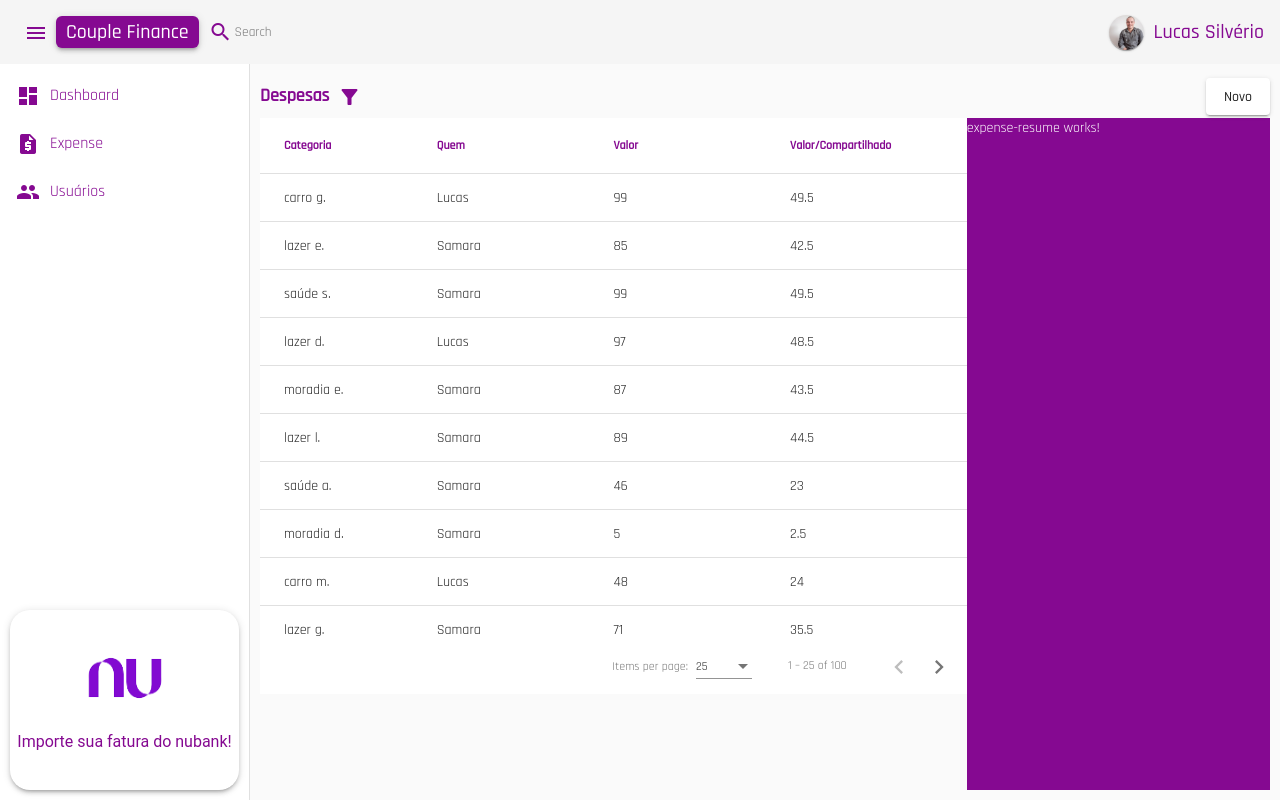
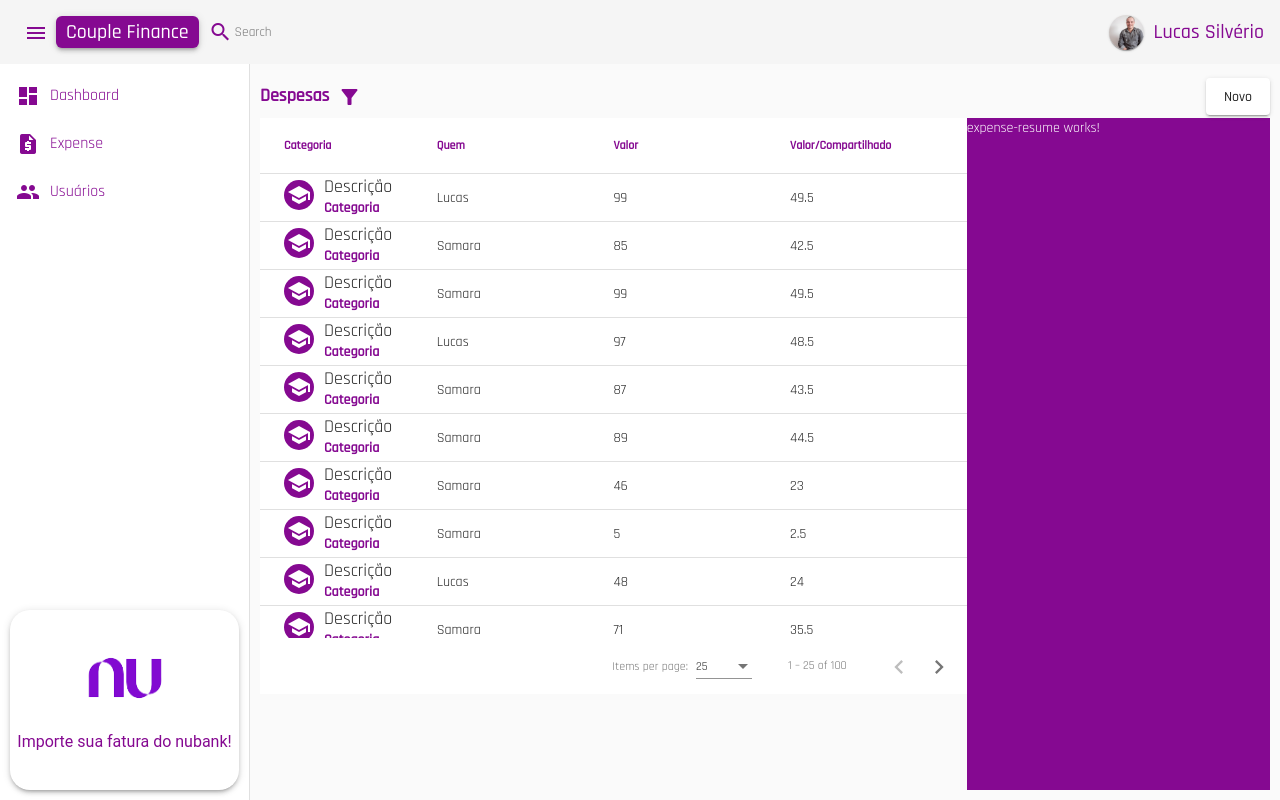
Before and after one commit to silverio27/CoupleFinance, an Angular app in the folder WebApp/: page /expense in a window 1280 px wide. Built offline with nearby package versions, Linux system fonts and the light colour scheme.

Commit message:
Componente de apresentação de categoria

```diff
--- a/WebApp/src/app/expense/components/expense-table/expense-table.component.html
+++ b/WebApp/src/app/expense/components/expense-table/expense-table.component.html
@@ -2,7 +2,7 @@
   <table mat-table [dataSource]="dataSource" matSort>
     <ng-container matColumnDef="category">
       <th mat-header-cell *matHeaderCellDef mat-sort-header>Categoria</th>
-      <td mat-cell *matCellDef="let row">{{row.category}}</td>
+      <td mat-cell *matCellDef="let row"><cf-category-presents></cf-category-presents></td>
     </ng-container>
 
     <ng-container matColumnDef="who">
--- a/WebApp/src/app/expense/expense.module.ts
+++ b/WebApp/src/app/expense/expense.module.ts
@@ -12,6 +12,7 @@ import {MatFormFieldModule} from '@angular/material/form-field';
 
 import { ExpenseTableComponent } from './components/expense-table/expense-table.component';
 import { ExpenseResumeComponent } from './components/expense-resume/expense-resume.component';
+import { SharedComponentsModule } from '../shared-components/shared-components.module';
 
 
 
@@ -30,7 +31,7 @@ import { ExpenseResumeComponent } from './components/expense-resume/expense-resu
     MatTableModule,
     MatPaginatorModule,
     MatFormFieldModule,
-
+    SharedComponentsModule
   ]
 })
 export class ExpenseModule { }
--- /dev/null
+++ b/WebApp/src/app/shared-components/category-presents/category-presents.component.css
@@ -0,0 +1,37 @@
+.content {
+  display: grid;
+  justify-content: start;
+  align-items: center;
+  gap: 0px 10px;
+}
+
+.cover {
+  grid-area: cover;
+}
+
+.cover mat-icon {
+  border-radius: 100%;
+  padding: 3px;
+}
+
+.category {
+  grid-area: category;
+}
+
+.category span {
+  color: var(--color-1);
+  font-weight: bold;
+}
+
+.description {
+  grid-area: description;
+}
+.description span {
+  font-size: large;
+}
+
+.layout {
+  grid-template-areas:
+    "cover description"
+    "cover category";
+}
--- /dev/null
+++ b/WebApp/src/app/shared-components/category-presents/category-presents.component.html
@@ -0,0 +1,7 @@
+<div class="content layout">
+  <div class="cover">
+    <mat-icon [style.backgroundColor]="value.backgroundColor" [style.color]="value.color">{{value.icon}}</mat-icon>
+  </div>
+  <div class="category"><span>{{value.categoryName}}</span></div>
+  <div class="description"><span>{{value.description}}</span> </div>
+</div>
--- /dev/null
+++ b/WebApp/src/app/shared-components/category-presents/category-presents.component.ts
@@ -0,0 +1,26 @@
+import {
+  Component,
+  OnInit,
+  ChangeDetectionStrategy,
+  Input,
+} from "@angular/core";
+import { ICategoryPresents } from "../icategory-presents";
+
+@Component({
+  selector: "cf-category-presents",
+  templateUrl: "./category-presents.component.html",
+  styleUrls: ["./category-presents.component.css"],
+  changeDetection: ChangeDetectionStrategy.OnPush,
+})
+export class CategoryPresentsComponent implements OnInit {
+  @Input() value: ICategoryPresents = {
+    backgroundColor : "#850991",
+    color: "white",
+    categoryName: "Categoria",
+    description:"Descrição",
+    icon: 'school'
+  }
+  constructor() {}
+
+  ngOnInit(): void {}
+}
--- /dev/null
+++ b/WebApp/src/app/shared-components/icategory-presents.ts
@@ -0,0 +1,7 @@
+export interface ICategoryPresents {
+  backgroundColor: string;
+  color: string;
+  icon:string;
+  categoryName: string;
+  description: string;
+}
--- a/WebApp/src/app/shared-components/shared-components.module.ts
+++ b/WebApp/src/app/shared-components/shared-components.module.ts
@@ -14,9 +14,10 @@ import {MatInputModule} from '@angular/material/input';
 
 import { SideMenuComponent } from "./side-menu/side-menu.component";
 import { UserAvatarComponent } from './user-avatar/user-avatar.component';
+import { CategoryPresentsComponent } from './category-presents/category-presents.component';
 
 @NgModule({
-  declarations: [SideMenuComponent, ToolbarComponent, UserAvatarComponent],
+  declarations: [SideMenuComponent, ToolbarComponent, UserAvatarComponent, CategoryPresentsComponent],
   imports: [
     CommonModule,
     RouterModule,
@@ -29,6 +30,6 @@ import { UserAvatarComponent } from './user-avatar/user-avatar.component';
     MatInputModule
 
   ],
-  exports: [SideMenuComponent, ToolbarComponent],
+  exports: [SideMenuComponent, ToolbarComponent, CategoryPresentsComponent],
 })
 export class SharedComponentsModule {}
```
Also changed, not shown: 1 other file (tests, documents, lock files or other folders).
